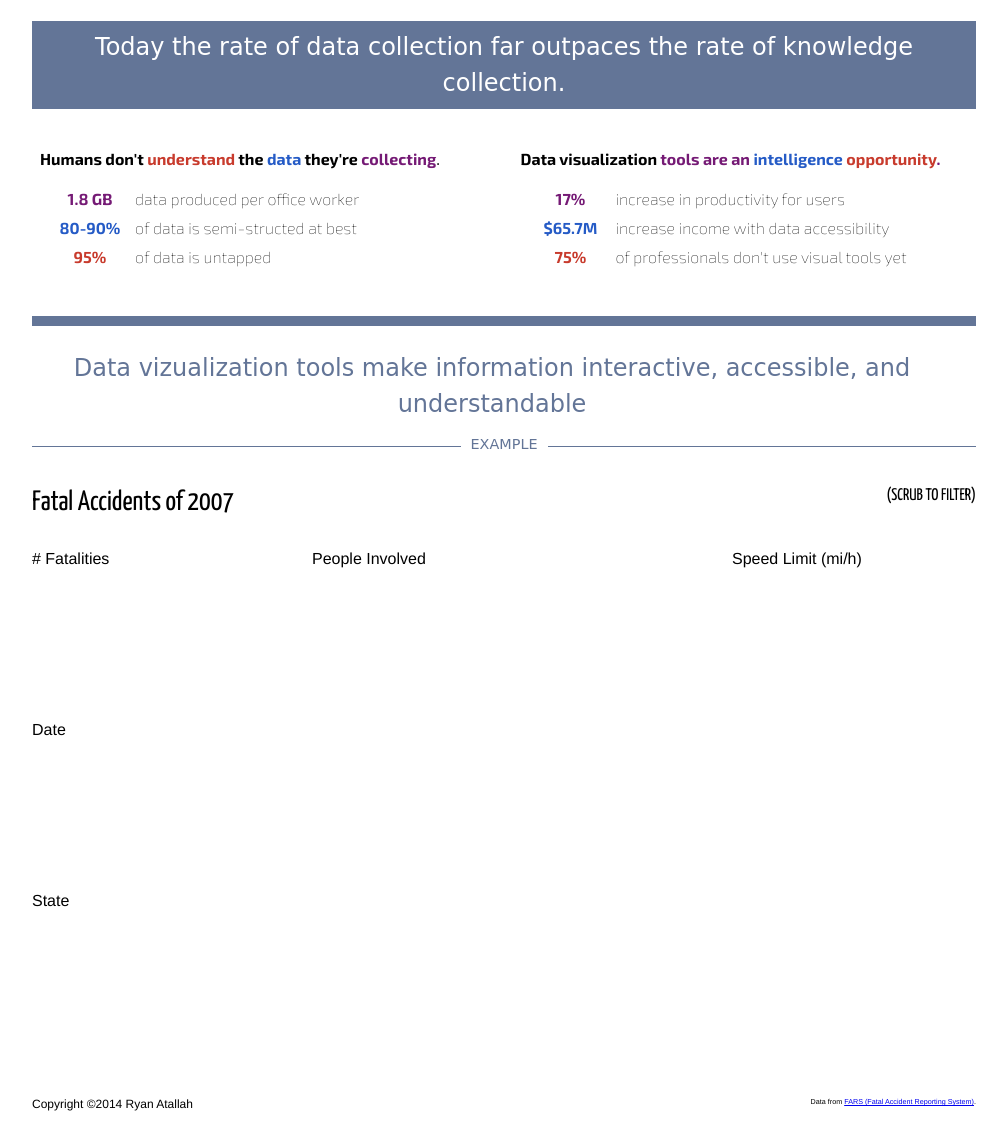
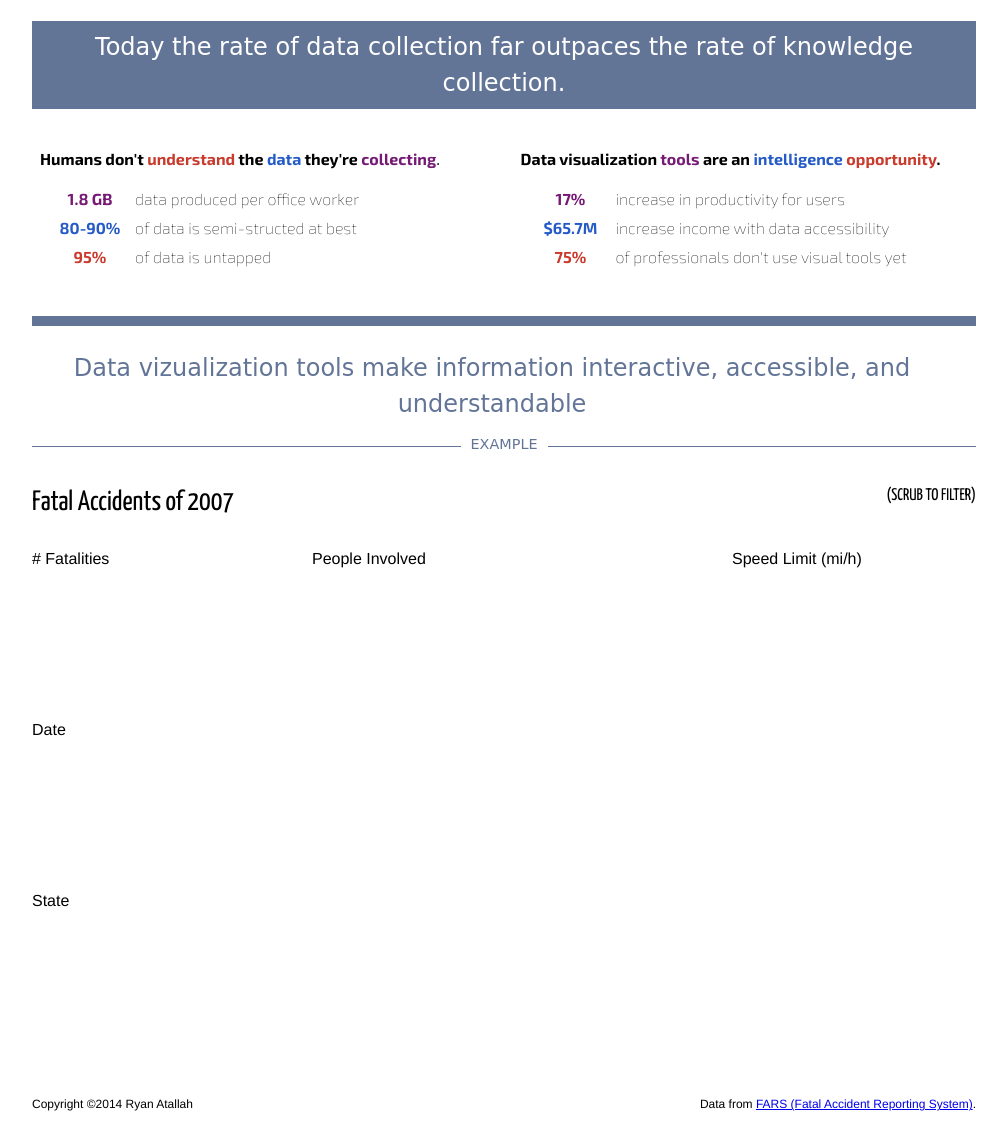
Before and after one commit to ryanatallah/interactive-vis, a plain HTML site: page index.html in a window 1280 px wide. Shown: the part 167-1300 px from the top of the page, without its empty margins (128-1135 px from the left). Drawn offline with Linux system fonts and the light colour scheme; a script that the page names is missing; a web font is replaced by a local one.

Commit message:
Fixed span typo

```diff
--- a/index.html
+++ b/index.html
@@ -250,7 +250,7 @@ aside {
   width: 944px;
 }
 
-.vis-wrapper span {
+.vis-wrapper .instructions {
   font-size: 0.6em;
 }
 
@@ -273,7 +273,7 @@ aside {
   </ul>
 </div>
 <div class="stat-section">
-  <p class="top-type exo"><strong>Data visualization <span class="purple">tools are an <span class="blue">intelligence</span> <span class="red">opportunity</span>.</strong></p>
+  <p class="top-type exo"><strong>Data visualization <span class="purple">tools</span> are an <span class="blue">intelligence</span> <span class="red">opportunity</span>.</strong></p>
 
   <ul class="exo">
     <li><span class="purple">17%</span>increase in productivity for users</li>
@@ -291,7 +291,7 @@ aside {
 </div>
 
 <div class="vis-wrapper">
-<h2>Fatal Accidents of 2007 <span style="float:right">(SCRUB TO FILTER)</span></h2>
+<h2>Fatal Accidents of 2007 <span class="instructions" style="float:right">(SCRUB TO FILTER)</span></h2>
 
 <div id="charts">
   <div id="fatalities-chart" class="chart chart-small">
```
